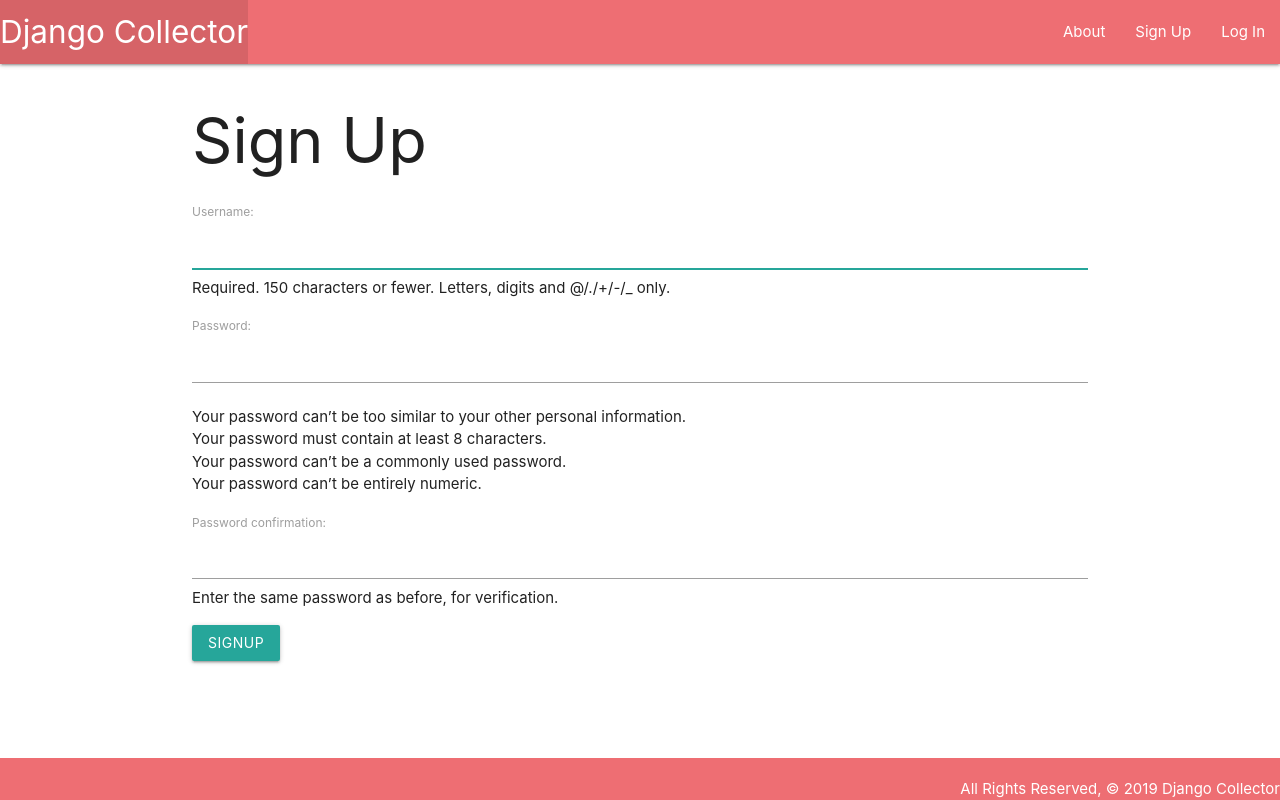
After one commit to zacksigel/djangocollector, a Django app: page /accounts/signup/ in a window 1280 px wide. The commit adds this page. Run offline with Django 4.2, Linux system fonts and the light colour scheme.

Commit message:
final version

```diff
--- a/djangocollector/settings.py
+++ b/djangocollector/settings.py
@@ -117,6 +117,8 @@ USE_TZ = True
 # https://docs.djangoproject.com/en/4.2/howto/static-files/
 
 STATIC_URL = 'static/'
+LOGIN_REDIRECT_URL = "/djangos/"
+LOGOUT_REDIRECT_URL = "/djangos/"
 
 # Default primary key field type
 # https://docs.djangoproject.com/en/4.2/ref/settings/#default-auto-field
--- a/djangocollector/urls.py
+++ b/djangocollector/urls.py
@@ -19,5 +19,6 @@ from django.urls import path, include
 
 urlpatterns = [
     path('admin/', admin.site.urls),
-    path("", include("main_app.urls"))
+    path("", include("main_app.urls")),
+    path('accounts/', include('django.contrib.auth.urls'))
 ]
--- a/main_app/admin.py
+++ b/main_app/admin.py
@@ -1,5 +1,6 @@
 from django.contrib import admin
-from .models import Django, Screening
+from .models import Django, Screening, Home_Video_Release
 admin.site.register(Django)
 admin.site.register(Screening)
+admin.site.register(Home_Video_Release)
 # Register your models here.
--- a/main_app/models.py
+++ b/main_app/models.py
@@ -1,5 +1,7 @@
 from django.db import models
 from django.urls import reverse
+from datetime import date
+from django.contrib.auth.models import User
 
 
 # Create your models here.
@@ -20,6 +22,7 @@ class Django(models.Model):
   genre = models.CharField(max_length=100)
   release_date = models.CharField(max_length=100)
   home_video_releases = models.ManyToManyField(Home_Video_Release)
+  user = models.ForeignKey(User, on_delete=models.CASCADE)
 
   def __str__(self):
     return self.title
--- a/main_app/templates/base.html
+++ b/main_app/templates/base.html
@@ -25,8 +25,14 @@
           </ul>
           <ul class="right">
             <li><a href="{% url 'about' %}">About</a></li>
+            {% if user.is_authenticated %}
             <li><a href="{% url 'index' %}">View All My Djangos</a></li>
             <li><a href="{% url 'djangos_create' %}">Add New Django</a></li>
+            <li><a href="{% url 'logout' %}">Log Out</a></li>
+            {% else %}
+            <li><a href="{% url 'signup' %}">Sign Up</a></li>
+            <li><a href="{% url 'login' %}">Log In</a></li>
+            {% endif %}
           </ul>
         </div>
       </nav>
--- /dev/null
+++ b/main_app/templates/registration/signup.html
@@ -0,0 +1,14 @@
+{% extends 'base.html' %} {% block content %}
+
+<h1>Sign Up</h1>
+
+{% if error_message %}
+<p class="red-text">{{ error_message }}</p>
+{% endif %}
+
+<form method="post" action="{% url 'signup' %}">
+  {% csrf_token %} {{ form.as_p }}
+  <input type="submit" class="btn" value="signup" />
+</form>
+
+{% endblock %}
--- a/main_app/urls.py
+++ b/main_app/urls.py
@@ -10,4 +10,7 @@ urlpatterns = [
   path("djangos/<int:pk>/update/", views.DjangosUpdate.as_view(), name="djangos_update"),
   path("djangos/<int:pk>/delete/", views.DjangosDelete.as_view(), name="djangos_delete"),
   path('djangos/<int:django_id>/add_screening/', views.add_screening, name='add_screening'),
+  path("djangos/<int:django_id>/assoc_release/<int:home_video_release_id>/", views.assoc_home_video_release, name="assoc_home_video_release"),
+  path("djangos/<int:django_id>/unassoc_release/<int:home_video_release_id>/", views.unassoc_home_video_release, name="unassoc_home_video_release"),
+  path('accounts/signup/', views.signup, name='signup')
 ]
--- a/main_app/views.py
+++ b/main_app/views.py
@@ -1,7 +1,11 @@
 from django.shortcuts import render, redirect
 from django.views.generic.edit import CreateView, UpdateView, DeleteView
-from .models import Django
+from .models import Django, Home_Video_Release
 from .forms import ScreeningForm
+from django.contrib.auth.forms import UserCreationForm
+from django.contrib.auth import login
+from django.contrib.auth.decorators import login_required
+from django.contrib.auth.mixins import LoginRequiredMixin
 
 # Create your views here.
 def home(request):
@@ -10,21 +14,25 @@ def home(request):
 def about(request):
   return render(request, "about.html")
 
-# Add new view
+@login_required
 def djangos_index(request):
-  djangos = Django.objects.all()
+  djangos = Django.objects.filter(user=request.user)
   return render(request, 'djangos/index.html', {
     'djangos': djangos,
     })
 
+@login_required
 def djangos_detail(request, django_id):
   django = Django.objects.get(id=django_id)
+  not_released_on = Home_Video_Release.objects.exclude(id__in = django.home_video_releases.all().values_list("id"))
   screening_form = ScreeningForm()
   return render(request, "djangos/detail.html", {
     'django': django,
-    "screening_form": screening_form
+    "screening_form": screening_form,
+    "not_released_on": not_released_on
     })
 
+@login_required
 def add_screening(request, django_id):
   form = ScreeningForm(request.POST)
   if form.is_valid():
@@ -33,20 +41,46 @@ def add_screening(request, django_id):
     new_screening.save()
   return redirect("detail", django_id=django_id)
 
-class DjangosCreate(CreateView):
+@login_required
+def assoc_home_video_release(request, django_id, home_video_release_id):
+  django = Django.objects.get(id=django_id)
+  django.home_video_releases.add(home_video_release_id)
+  return redirect("detail", django_id=django_id)
+
+@login_required
+def unassoc_home_video_release(request, django_id, home_video_release_id):
+  django = Django.objects.get(id=django_id)
+  django.home_video_releases.remove(home_video_release_id)
+  return redirect("detail", django_id=django_id)
+
+def signup(request):
+    error_message = ""
+    if request.method == "POST":
+        form = UserCreationForm(request.POST)
+        if form.is_valid():
+            user = form.save()
+            login(request, user)
+            return redirect("djangos_index")
+        else:
+            error_message ="Invalid signup, try again"
+    form = UserCreationForm()
+    return render(request, "registration/signup.html", {"form": form,
+                                                         "error": error_message})
+
+class DjangosCreate(LoginRequiredMixin, CreateView):
   model = Django
   fields = ("title", "director", "genre", "release_date")
   template_name = "djangos/django_form.html"
-  # def form_valid(self, form):
-  #   form.instance.user = self.request.user
-  #   return super().form_valid(form)
+  def form_valid(self, form):
+    form.instance.user = self.request.user
+    return super().form_valid(form)
 
-class DjangosUpdate(UpdateView):
+class DjangosUpdate(LoginRequiredMixin, UpdateView):
   model = Django
   fields = ("title", "director", "genre", "release_date")
   template_name = "djangos/django_form.html"
 
-class DjangosDelete(DeleteView):
+class DjangosDelete(LoginRequiredMixin, DeleteView):
   model = Django
   success_url = "/djangos/"
   template_name = "djangos/django_confirm_delete.html"
```
Also changed, not shown: main_app/templates/djangos/detail.html (+29 -2 lines), main_app/templates/registration/login.html (added, +12 -0 lines), main_app/migrations/0006_django_user.py (added).
